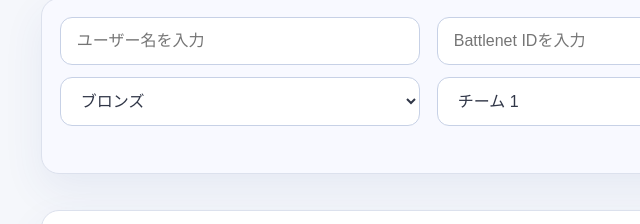
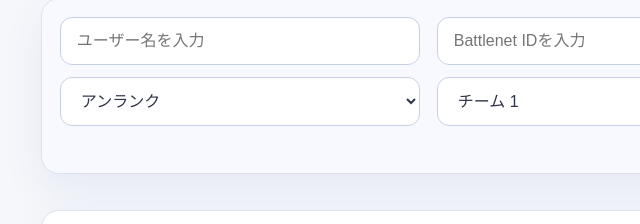
Before and after one commit to skycloudness/custom-managetool, a plain HTML site: page index.html in a window 1280 px wide. Shown: the part 204-428 px from the top of the page, 0-640 px from the left. Drawn offline with Linux system fonts and the light colour scheme.

Commit message:
アンランクを追加
Updated the user rank selection options in the form.

```diff
--- a/index.html
+++ b/index.html
@@ -34,6 +34,7 @@
               </div>
               <div class="input-row pair-row-bottom">
                 <select id="rankSelect" aria-label="ランク選択">
+                  <option value="アンランク">アンランク</option>
                   <option value="ブロンズ">ブロンズ</option>
                   <option value="シルバー">シルバー</option>
                   <option value="ゴールド">ゴールド</option>
```
